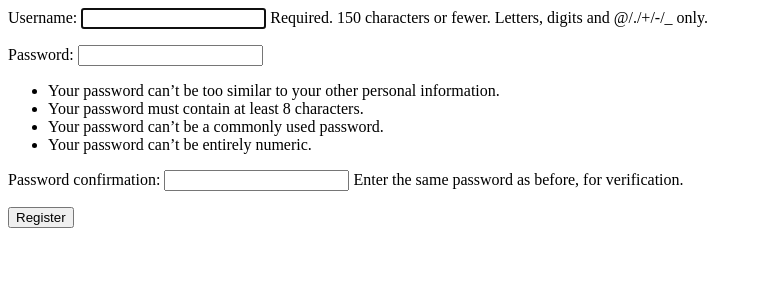
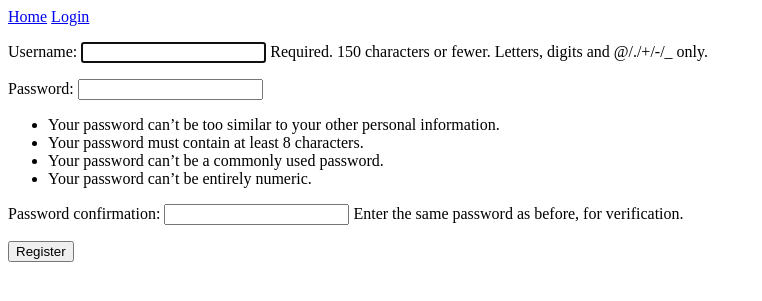
Before and after one commit to ShubhamRSharmas/TaskManager, a Django app: page /tasks/register/ in a window 1280 px wide. Shown: the top 301 px of the page, without its empty margins (0-762 px from the left). Run offline with Django 5.2, Linux system fonts and the light colour scheme.

Commit message:
feat: implement logout, base layout, and auth-aware navigation

```diff
--- a/myproject/urls.py
+++ b/myproject/urls.py
@@ -21,6 +21,6 @@ from django.shortcuts import redirect #Add this import
 urlpatterns = [
     path('admin/', admin.site.urls),
     path('tasks/', include('tasks.urls')), #This forwards everythin starting with 'tasks/'
-    path('', lambda request: redirect('task_search')), #This line redirects the home page to the search page
+    path('', lambda request: redirect('register')), #This line redirects the home page to the search page
     path('accounts/', include('django.contrib.auth.urls')),
 ]
--- a/tasks/templates/registration/login.html
+++ b/tasks/templates/registration/login.html
@@ -1,3 +1,6 @@
+{% extends 'tasks/base.html' %}
+
+{% block content %}
 <h1>Login Page</h1>
 
 {% if messages %}
@@ -13,3 +16,4 @@
   {{ form.as_p }}
   <button type="submit">Login</button>
 </form>
+{% endblock %}
--- a/tasks/templates/registration/register.html
+++ b/tasks/templates/registration/register.html
@@ -1,5 +1,7 @@
+{% extends 'tasks/base.html' %}
+{% block content %}
 <form method="post">
-    {% csrf_token %}
-    {{ form.as_p }}
-    <button type="submit">Register</button>
+  {% csrf_token %} {{ form.as_p }}
+  <button type="submit">Register</button>
 </form>
+{% endblock %}
--- /dev/null
+++ b/tasks/templates/tasks/base.html
@@ -0,0 +1,18 @@
+{% if messages %}
+    {% for message in messages %}
+        <div class="alert">{{ message }}</div>
+    {% endfor %}
+{% endif %}
+
+<nav>
+    <a href="{% url 'task_search'%}">Home</a>
+    {% if user.is_authenticated%}
+        <a href="{% url 'user_logout' %}">Logout</a>
+    {% else %}
+        <a href="{% url 'user_login' %}">Login</a>
+    {% endif %}
+</nav>
+
+<div class="content">
+    {% block content %}{% endblock %}
+</div>
--- a/tasks/templates/tasks/edit_task.html
+++ b/tasks/templates/tasks/edit_task.html
@@ -1,3 +1,5 @@
+{% extends 'tasks/base.html'%}
+{% block content %}
 <h2>Edit Tasks</h2>
 
 <form method="POST" action="{% url 'edit_task' task.id%}" novalidate>
@@ -12,3 +14,4 @@
   <button type="submit">Save Changes</button>
   <a href="{% url 'task_search' %}">Cancel</a>
 </form>
+{% endblock %}
--- a/tasks/templates/tasks/search_results.html
+++ b/tasks/templates/tasks/search_results.html
@@ -1,3 +1,5 @@
+{% extends 'tasks/base.html'%}
+{% block content %}
 <h1>Search Tasks</h1>
 <form method="GET" action="/tasks/search/">
   <input type="text" name="q" placeholder="Search..." />
@@ -23,3 +25,4 @@
   {{ form.as_p }}
   <button type="submit">Save Task</button>
 </form>
+{% endblock %}
--- a/tasks/urls.py
+++ b/tasks/urls.py
@@ -6,5 +6,6 @@ urlpatterns = [
     path('edit/<int:task_id>/', views.edit_task, name='edit_task'),
     path('delete/<int:task_id>/', views.delete_task, name='delete_task'),
     path('register/', views.register, name='register'),
-    path('login/', views.user_login, name='user_login')
+    path('login/', views.user_login, name='user_login'),
+    path('logout/', views.user_logout, name='user_logout'),
 ]
--- a/tasks/views.py
+++ b/tasks/views.py
@@ -8,6 +8,7 @@ from django.contrib.auth import login, logout
 
 # Create your views here.
 # --- ADD Function ---
+@login_required
 def task_search(request):
     # --- Logic for adding a Task ---
     if request.method == "POST":
@@ -98,8 +99,13 @@ def user_login(request):
             user = form.get_user()
             #Start the session
             login(request,user)
-            messages.success(request, 'Login Successful! Redirecting to search page...')
+            messages.success(request, 'Login Successful!')
             return redirect('task_search')
     else:
         form = AuthenticationForm()
     return render(request, 'registration/login.html', {'form':form})
+
+# --- LOGOUT Function ---
+def user_logout(request):
+    logout(request)
+    return redirect('user_login')
```
Also changed, not shown: db.sqlite3.
